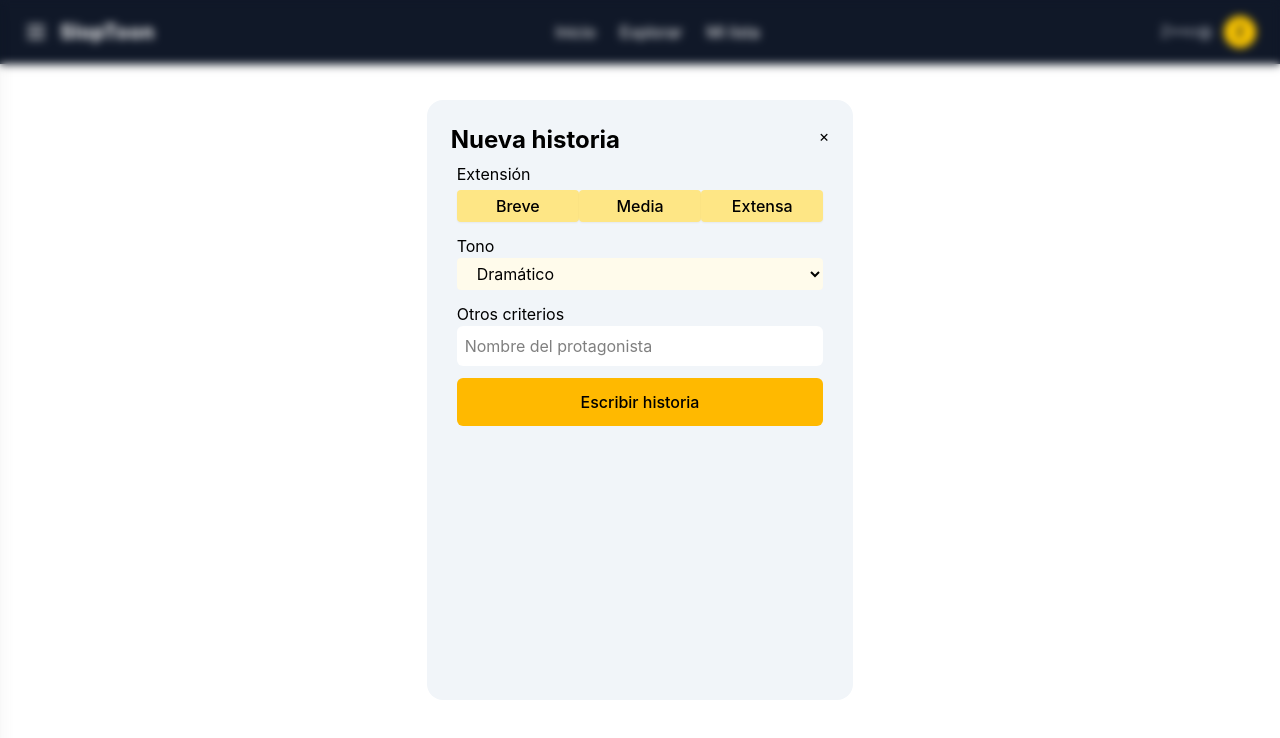
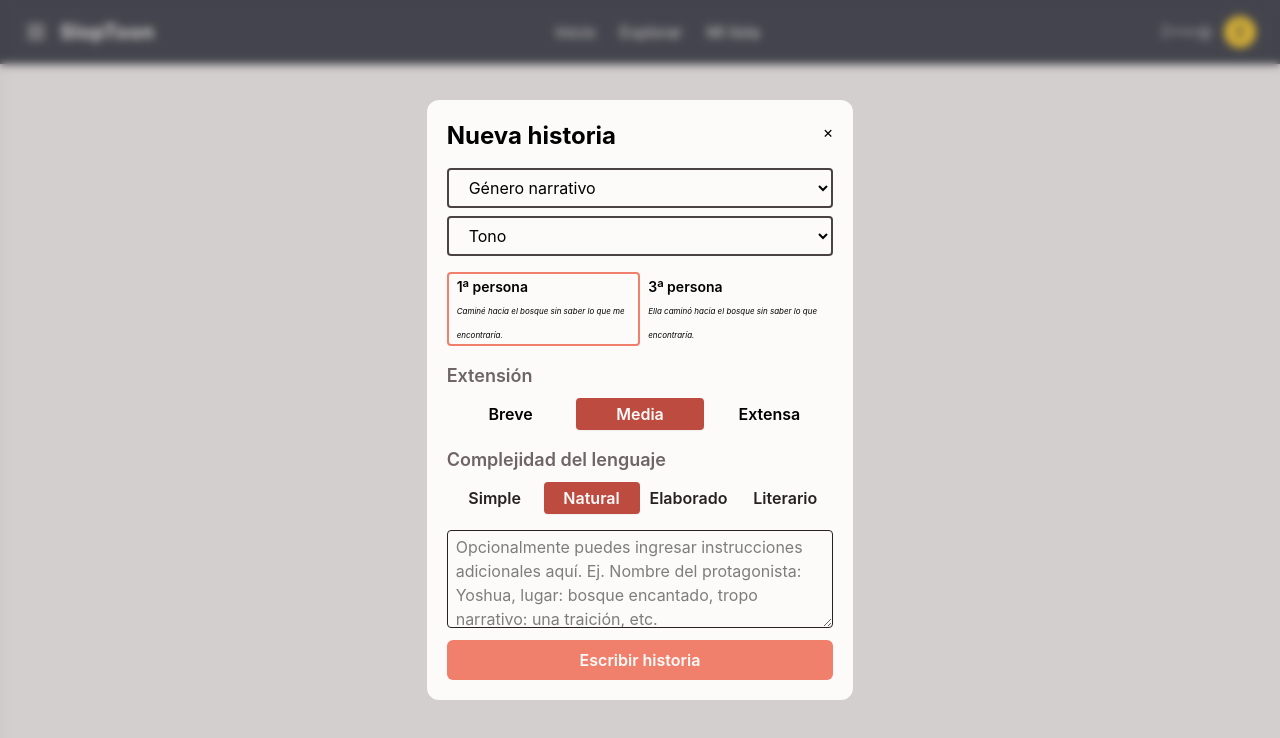
Before and after one commit to gaelodev/sloptoon, a Vue app: page / in a window 1280 px wide. Shown: the top 738 px of the page. Built offline with nearby package versions, Linux system fonts and the light colour scheme.

Commit message:
Modal design done. Added Melondrama theme.

```diff
--- a/src/assets/main.css
+++ b/src/assets/main.css
@@ -1 +1,23 @@
 @import 'tailwindcss';
+
+@theme {
+  --color-melondrama-100: #fff7f2;
+  --color-melondrama-200: #ffe1d2;
+  --color-melondrama-300: #fdc5b1;
+  --color-melondrama-400: #f9a58f;
+  --color-melondrama-500: #f0806c;
+  --color-melondrama-600: #bd4b3f;
+  --color-melondrama-700: #8b2a26;
+  --color-melondrama-800: #591616;
+  --color-melondrama-900: #591616;
+
+  --color-greymelon-100: #fcfbfa;
+  --color-greymelon-200: #ebe7e5;
+  --color-greymelon-300: #d9d2d0;
+  --color-greymelon-400: #c7bebc;
+  --color-greymelon-500: #b5aaa8;
+  --color-greymelon-600: #918786;
+  --color-greymelon-700: #6e6564;
+  --color-greymelon-800: #4a4343;
+  --color-greymelon-900: #262222;
+}
--- a/src/modules/components/NewTaleModal.vue
+++ b/src/modules/components/NewTaleModal.vue
@@ -1,10 +1,99 @@
 <template>
-  <div class="h-full w-full flex justify-center items-center backdrop-blur-xs">
-    <div class="w-4/12 h-3/4 bg-slate-100 rounded-2xl flex p-6 flex-col">
+  <div class="h-full w-full flex justify-center items-center bg-greymelon-600/40 backdrop-blur-xs">
+    <div class="w-1/3 h-3/4 bg-greymelon-100 rounded-xl flex p-5 flex-col">
       <section class="flex flex-row justify-between w-full text">
         <h3 class="font-bold text-2xl">Nueva historia</h3>
         <div>×</div>
       </section>
+      <section class="w-full mt-4">
+        <select
+          name=""
+          id=""
+          class="w-full h-10 border-2 border-greymelon-800 rounded-sm pl-4 pr-4"
+        >
+          <option value="">Género narrativo</option>
+          <option value="">Fantasía</option>
+          <option value="">Ciencia ficción</option>
+          <option value="">Misterio</option>
+          <option value="">Terror</option>
+          <option value="">Suspenso</option>
+          <option value="">Romance</option>
+          <option value="">Aventura</option>
+          <option value="">Drama</option>
+          <option value="">Histórico</option>
+          <option value="">Vida cotidiana</option>
+          <option value="">Comedia</option>
+          <option value="">Fábula / Cuento moral</option>
+        </select>
+        <select
+          name=""
+          id=""
+          class="w-full h-10 border-2 border-greymelon-800 rounded-sm mt-2 pl-4 pr-4"
+        >
+          <option value="">Tono</option>
+          <option value="">Ligero</option>
+          <option value="">Humorístico</option>
+          <option value="">Optimista</option>
+          <option value="">Melancólico</option>
+          <option value="">Nostálgico</option>
+          <option value="">Oscuro</option>
+          <option value="">Tenso</option>
+          <option value="">Misterioso</option>
+          <option value="">Épico</option>
+          <option value="">Íntimo</option>
+          <option value="">Reflexivo</option>
+          <option value="">Poético</option>
+        </select>
+      </section>
+      <section class="w-full flex flex-row items-center justify-between mt-4">
+        <div class="w-54 border-2 border-melondrama-500 px-2 pt-1 rounded-sm">
+          <p class="font-semibold text-sm/tight">1ª persona</p>
+          <i class="text-[8px]">Caminé hacia el bosque sin saber lo que me encontraría.</i>
+        </div>
+        <div class="w-54 border-melondrama-500 px-2 pt-1 rounded-sm">
+          <p class="font-semibold text-sm/tight">3ª persona</p>
+          <i class="text-[8px]">Ella caminó hacia el bosque sin saber lo que encontraría.</i>
+        </div>
+      </section>
+      <section class="w-full mt-4">
+        <h4 class="mb-2 font-semibold text-lg text-greymelon-700">Extensión</h4>
+        <div class="w-full flex flex-row justify-between">
+          <button class="w-32 h-8 font-semibold rounded-sm">Breve</button>
+          <button
+            class="bg-melondrama-600 text-greymelon-100 w-32 h-8 font-semibold rounded-sm shadow-xs"
+          >
+            Media
+          </button>
+          <button class="w-32 h-8 font-semibold rounded-sm">Extensa</button>
+        </div>
+      </section>
+      <section class="w-full mt-4">
+        <h4 class="mb-2 font-semibold text-lg text-greymelon-700">Complejidad del lenguaje</h4>
+        <div class="w-full flex flex-row justify-between">
+          <button class="text-greymelon-900 w-24 h-8 font-semibold rounded-sm">Simple</button>
+          <button
+            class="bg-melondrama-600 text-greymelon-100 w-24 h-8 font-semibold rounded-sm shadow-xs"
+          >
+            Natural
+          </button>
+          <button class="text-greymelon-900 w-24 h-8 font-semibold rounded-sm">Elaborado</button>
+          <button class="text-greymelon-900 w-24 h-8 font-semibold rounded-sm">Literario</button>
+        </div>
+      </section>
+      <section class="w-full mt-4 flex flex-1">
+        <textarea
+          name=""
+          id=""
+          placeholder="Opcionalmente puedes ingresar instrucciones adicionales aquí. Ej. Nombre del protagonista: Yoshua, lugar: bosque encantado, tropo narrativo: una traición, etc."
+          class="border border-greymelon-900 w-full rounded-sm px-2 py-1"
+        ></textarea>
+      </section>
+      <section class="w-full mt-3">
+        <button class="w-full h-10 bg-melondrama-500 text-greymelon-100 rounded-md font-semibold">
+          Escribir historia
+        </button>
+      </section>
+      <!--
       <section class="w-full p-1.5">
         <h4 class="pb-1">Extensión</h4>
         <div class="w-full flex flex-row justify-between">
@@ -36,6 +125,7 @@
       <section class="w-full p-1.5">
         <button class="w-full h-12 bg-amber-400 rounded-md font-medium">Escribir historia</button>
       </section>
+      -->
     </div>
   </div>
 </template>
```
